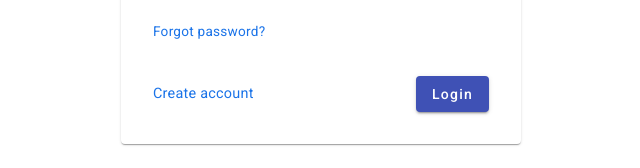
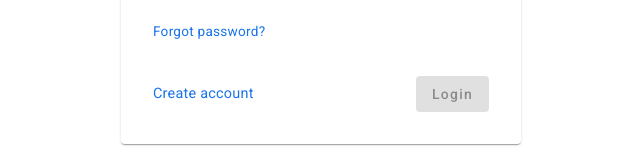
Before and after one commit to varunriyer/Fundoo-Notes-Varun, an Angular app in the folder fundoonotes/: page /login in a window 1280 px wide. Shown: the part 527-695 px from the top of the page, without its empty margins (319-959 px from the left). Built offline with nearby package versions, Linux system fonts and the light colour scheme.

Commit message:
[Varun] Refactor: update login form validation and enhance user feedback on successful login

```diff
--- a/fundoonotes/src/app/pages/login/login.component.html
+++ b/fundoonotes/src/app/pages/login/login.component.html
@@ -50,9 +50,9 @@
           >
             Password must be at least 8 characters
           </ng-container>
-          <ng-container *ngIf="loginForm.get('password')?.hasError('pattern')">
+          <!-- <ng-container *ngIf="loginForm.get('password')?.hasError('pattern')">
             Must contain uppercase, number & special character
-          </ng-container>
+          </ng-container> -->
         </mat-error>
       </mat-form-field>
       <div class="forgot-password">
@@ -61,7 +61,14 @@
 
       <div class="actions">
         <a class="link" routerLink="/register">Create account</a>
-        <button mat-raised-button color="primary" type="submit">Login</button>
+        <button
+          mat-raised-button
+          color="primary"
+          type="submit"
+          [disabled]="loginForm.invalid"
+        >
+          Login
+        </button>
       </div>
     </form>
   </mat-card>
--- a/fundoonotes/src/app/pages/login/login.component.ts
+++ b/fundoonotes/src/app/pages/login/login.component.ts
@@ -14,6 +14,7 @@ import { UserService } from 'src/app/services/user/user.service';
 import { HttpService } from 'src/app/services/http_service/http.service';
 import { HttpClient, HttpClientModule } from '@angular/common/http';
 import { RouterModule } from '@angular/router';
+import { MatSnackBarModule, MatSnackBar } from '@angular/material/snack-bar';
 
 function emailOrPhoneValidator() {
   return (control: any) => {
@@ -42,6 +43,7 @@ function emailOrPhoneValidator() {
     MatInputModule,
     MatButtonModule,
     RouterModule,
+    MatSnackBarModule,
   ],
   templateUrl: './login.component.html',
   styleUrls: ['./login.component.css'],
@@ -49,7 +51,11 @@ function emailOrPhoneValidator() {
 export class LoginComponent {
   loginForm: FormGroup;
 
-  constructor(private fb: FormBuilder, private user: UserService) {
+  constructor(
+    private fb: FormBuilder,
+    private user: UserService,
+    private snackBar: MatSnackBar
+  ) {
     this.loginForm = this.fb.group({
       email: ['', [Validators.required, emailOrPhoneValidator()]],
       password: [
@@ -57,9 +63,7 @@ export class LoginComponent {
         [
           Validators.required,
           Validators.minLength(8),
-          Validators.pattern(
-            /^(?=.*[a-z])(?=.*[A-Z])(?=.*\d)(?=.*[@#$!%*?&])[A-Za-z\d@#$!%*?&]{8,}$/
-          ),
+          Validators.pattern(/^(?=.*\d)[A-Za-z\d]{8,}$/),
         ],
       ],
     });
@@ -77,6 +81,9 @@ export class LoginComponent {
         next: (result: any) => {
           console.log(result);
           localStorage.setItem('token', result.id);
+          this.snackBar.open('Login successful!', 'Close', {
+            duration: 3000,
+          });
         },
         error: (err) => {
           console.log(err);
```
